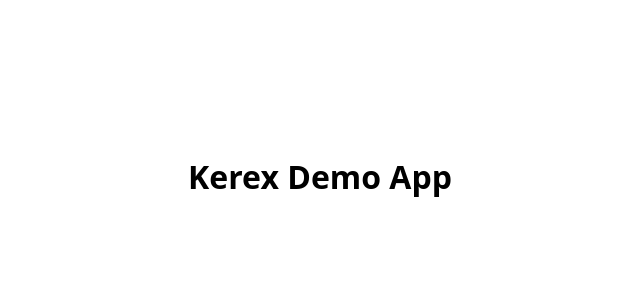
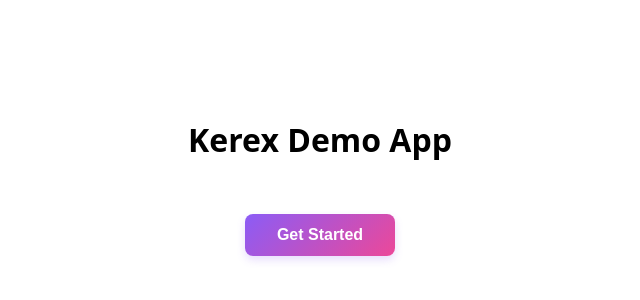
Before and after one commit to kerex-app/kerex-slack-demo, a React (Vite) app: page / in a window 1280 px wide. Shown: the part 232-532 px from the top of the page, without its empty margins (320-960 px from the left). Built offline with nearby package versions, Linux system fonts and the light colour scheme.

Commit message:
feat: add colorful "Get Started" button to homepage (KER-12)

```diff
--- a/src/App.tsx
+++ b/src/App.tsx
@@ -1,13 +1,46 @@
+import { useState } from 'react'
+
 function App() {
+  const [isHovered, setIsHovered] = useState(false)
+
+  const handleClick = () => {
+    console.log('Get Started button clicked')
+  }
+
   return (
     <div style={{
       display: 'flex',
+      flexDirection: 'column',
       justifyContent: 'center',
       alignItems: 'center',
       height: '100vh',
       fontFamily: 'system-ui, sans-serif'
     }}>
       <h1>Kerex Demo App</h1>
+
+      <button
+        onClick={handleClick}
+        onMouseEnter={() => setIsHovered(true)}
+        onMouseLeave={() => setIsHovered(false)}
+        style={{
+          background: 'linear-gradient(135deg, #8B5CF6 0%, #EC4899 100%)',
+          color: 'white',
+          border: 'none',
+          borderRadius: '8px',
+          padding: '12px 32px',
+          marginTop: '32px',
+          fontSize: '16px',
+          fontWeight: 'bold',
+          cursor: 'pointer',
+          transition: 'all 0.3s ease',
+          transform: isHovered ? 'scale(1.05)' : 'scale(1)',
+          boxShadow: isHovered
+            ? '0 8px 16px rgba(236, 72, 153, 0.4)'
+            : '0 4px 8px rgba(139, 92, 246, 0.2)',
+        }}
+      >
+        Get Started
+      </button>
     </div>
   )
 }
```
